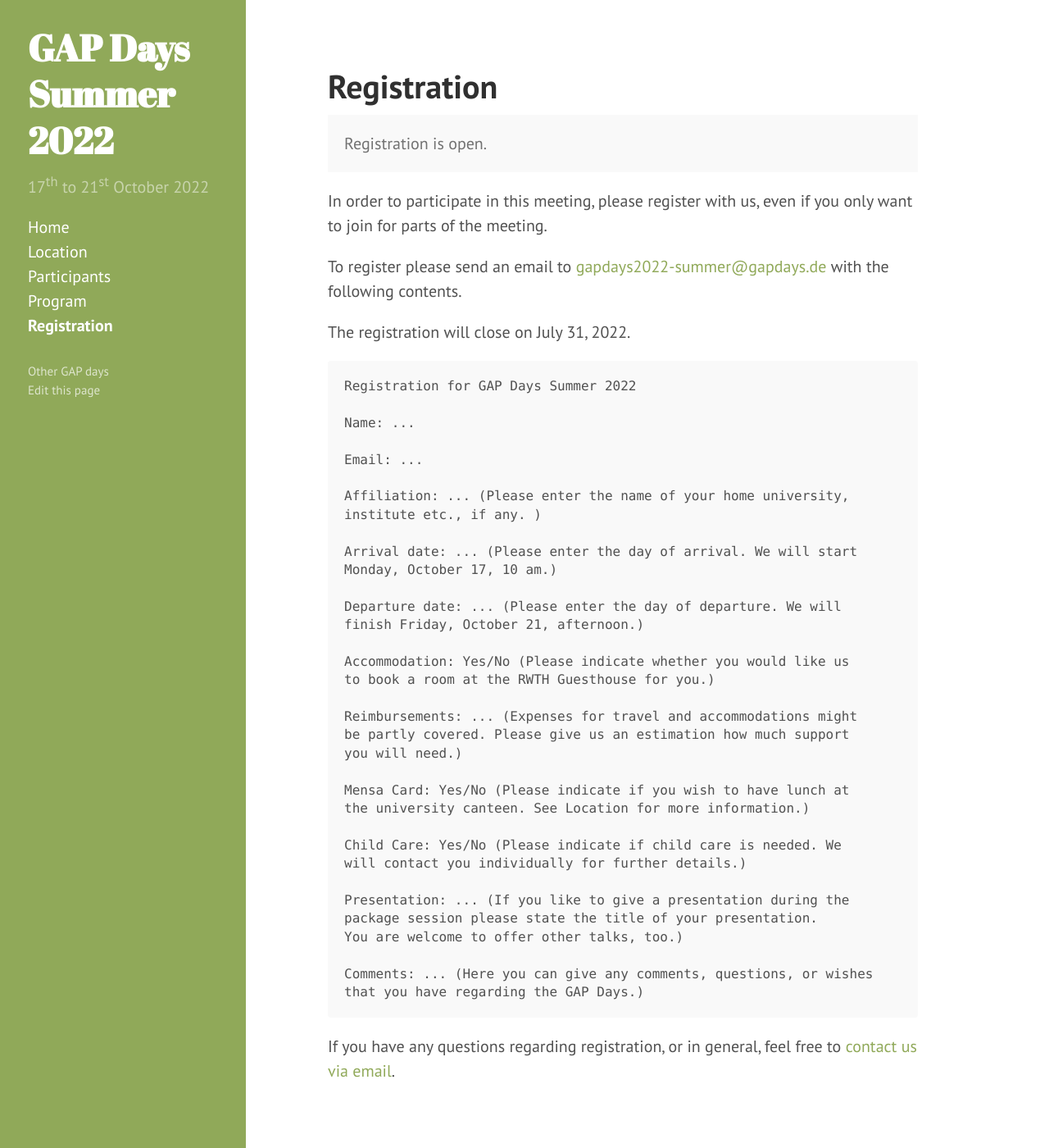
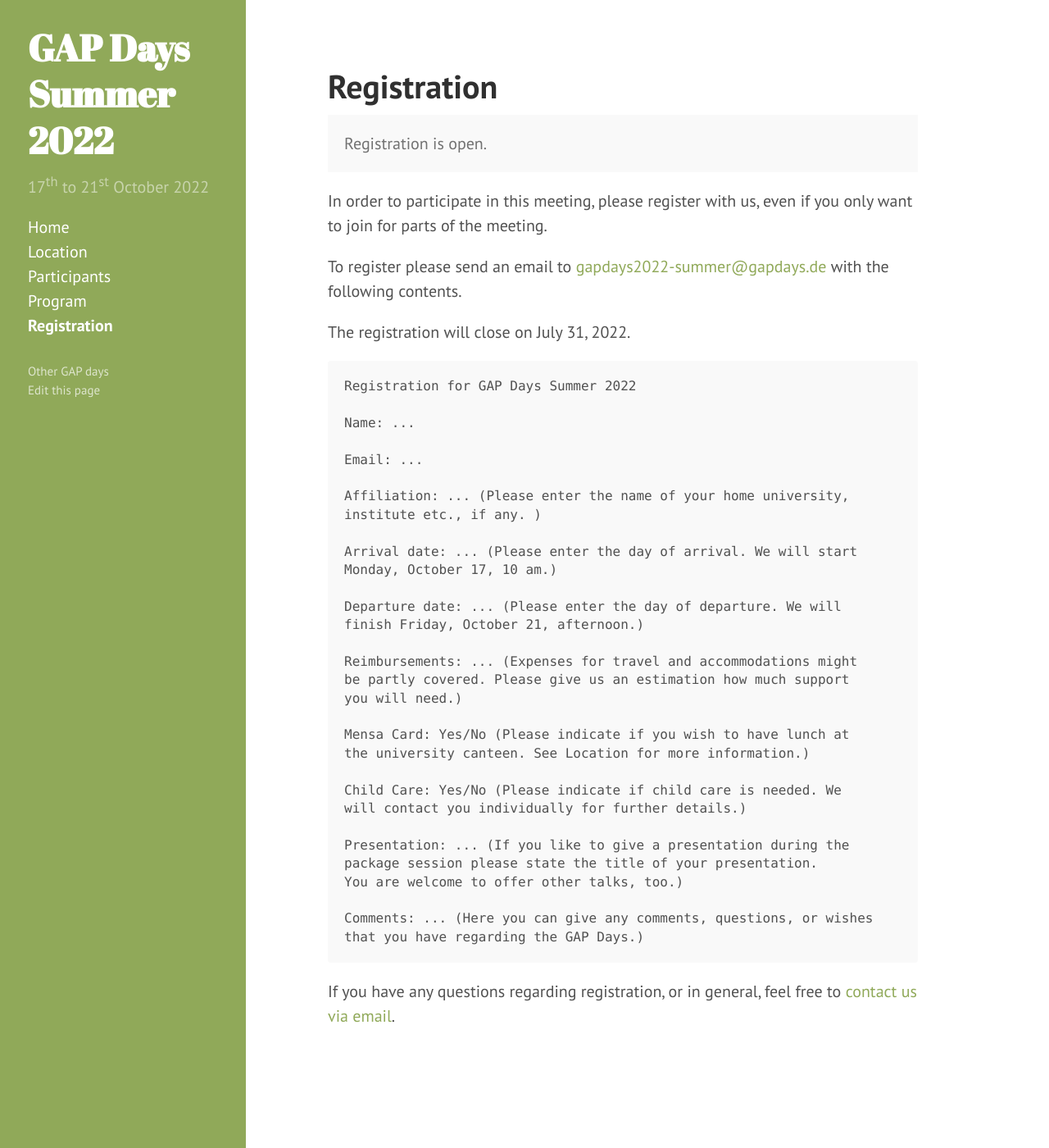
Before and after one commit to jazzcat/gapdays2022-summer, a Jekyll site: the page built from registration.md, in a window 1280 px wide and 1400 px high. Shown: the whole window at 82% size. Built offline with Jekyll 4.4.1, drawn with Linux system fonts in a browser that asks for light colours.

Commit message:
Update registration.md

```diff
--- a/registration.md
+++ b/registration.md
@@ -39,9 +39,6 @@ Monday, October 17, 10 am.)
 Departure date: ... (Please enter the day of departure. We will
 finish Friday, October 21, afternoon.)
 
-Accommodation: Yes/No (Please indicate whether you would like us
-to book a room at the RWTH Guesthouse for you.)
-
 Reimbursements: ... (Expenses for travel and accommodations might
 be partly covered. Please give us an estimation how much support
 you will need.)
```
